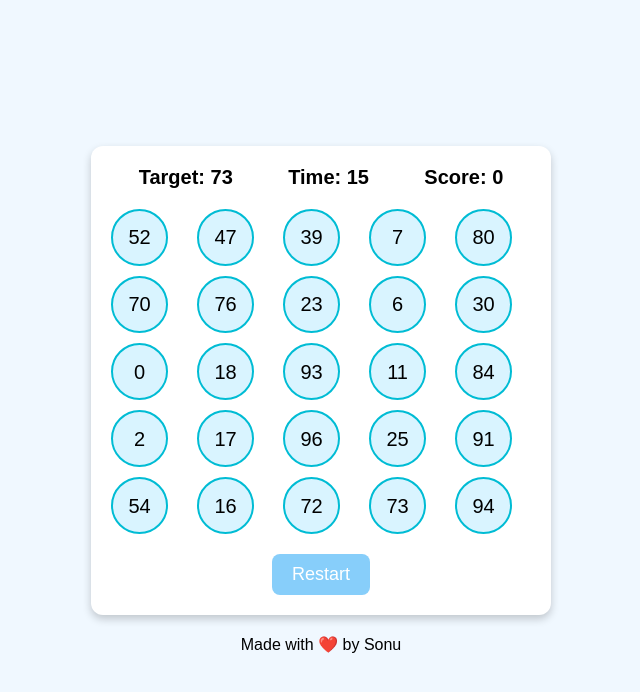
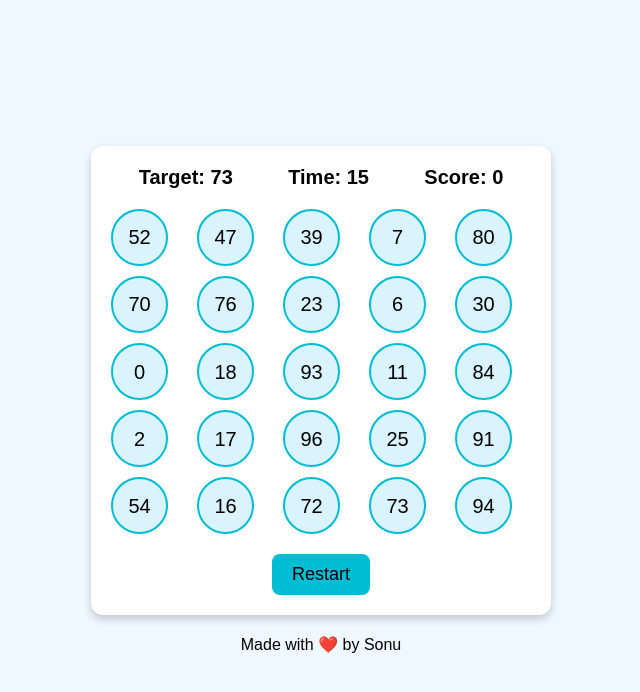
Before and after one commit to sonusinghh7/BubbleGame, a plain HTML site: page index.html in a window 1280 px wide. Shown: the whole page, without its empty margins (319-959 px from the left). Drawn offline with Linux system fonts and the light colour scheme.

Commit message:
change restart btn bg color as bubble color and also change restart btn text colour in style.css

```diff
--- a/style.css
+++ b/style.css
@@ -77,15 +77,15 @@ body {
   #restart-btn {
     padding: 10px 20px;
     font-size: 18px;
-    background-color: #87CEFA;
-    color: white;
+    background-color: #00bcd4;
+    color: black;
     border: none;
     border-radius: 8px;
     cursor: pointer;
   }
 
   #restart-btn:hover {
-    background-color: #63B8FF;
+    background-color: #d9f4ff;
   }
 
   #footer {
```
